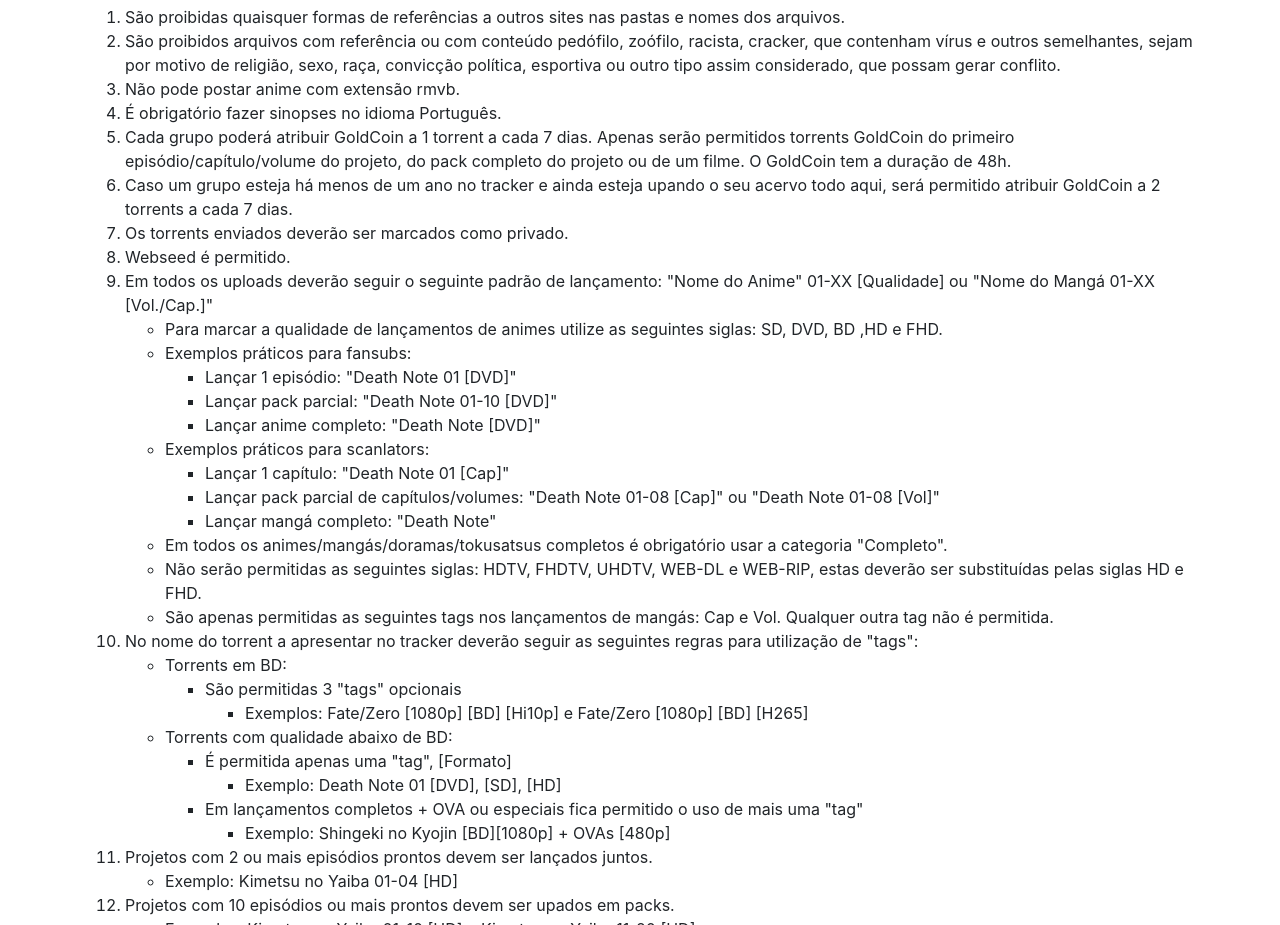
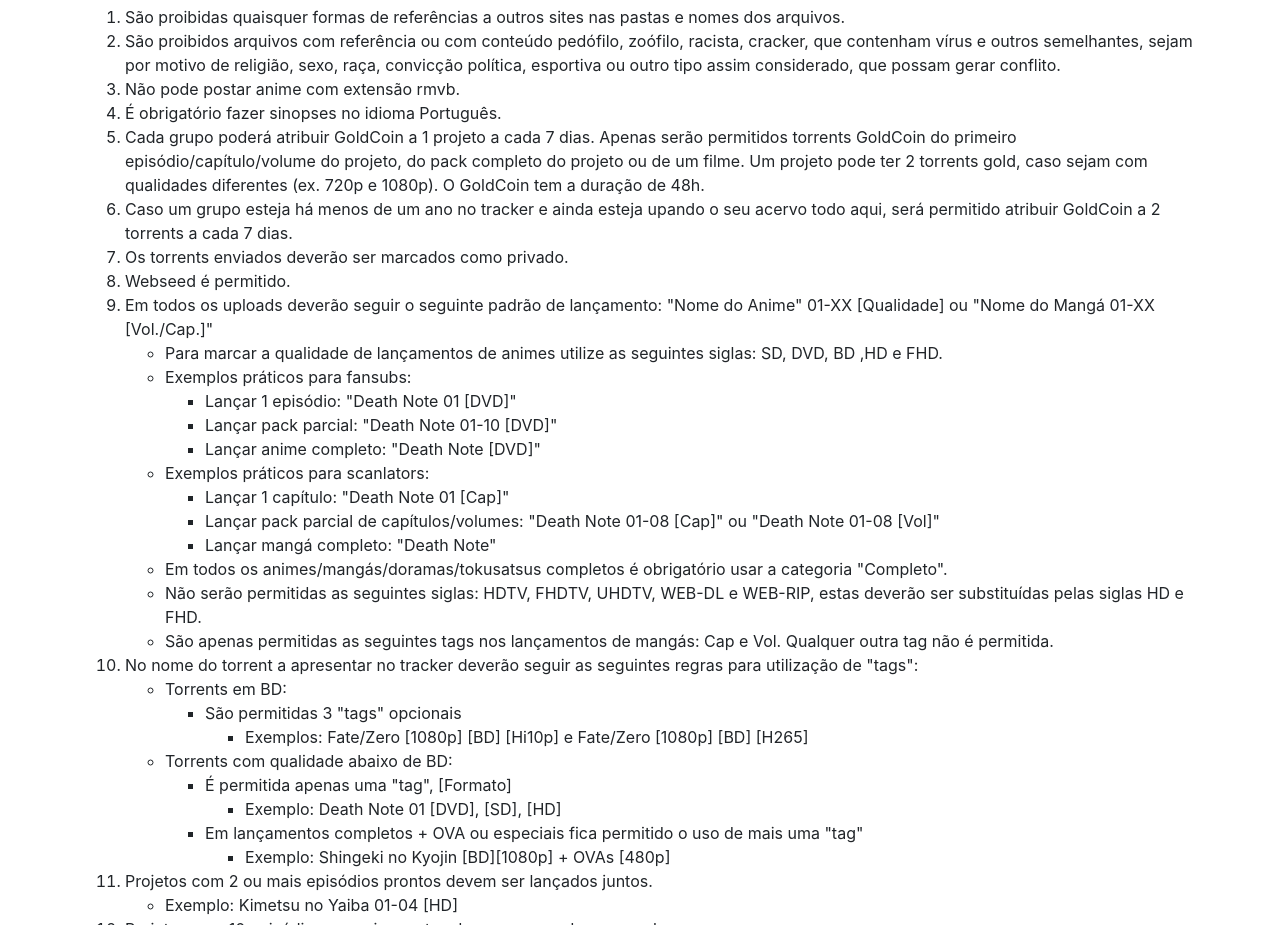
Before and after one commit to kitamuramms/kitamuramms.github.io, a plain HTML site: page index.html in a window 1280 px wide. Shown: the part 4413-5338 px from the top of the page. Drawn offline with nearby package versions, Linux system fonts and the light colour scheme.

Commit message:
Update gold torrents quality allowed

```diff
--- a/index.html
+++ b/index.html
@@ -380,10 +380,10 @@
                     outro tipo assim considerado, que possam gerar conflito.</li>
                 <li>Não pode postar anime com extensão rmvb.</li>
                 <li>É obrigatório fazer sinopses no idioma Português.</li>
-                <li>Cada grupo poderá atribuir GoldCoin a 1 torrent a cada 7 dias. Apenas serão permitidos torrents
+                <li>Cada grupo poderá atribuir GoldCoin a 1 projeto a cada 7 dias. Apenas serão permitidos torrents
                     GoldCoin do primeiro episódio/capítulo/volume do projeto, do pack completo do projeto ou de um
-                    filme. O
-                    GoldCoin tem a duração de 48h.</li>
+                    filme. Um projeto pode ter 2 torrents gold, caso sejam com qualidades diferentes (ex. 720p e 1080p).
+                    O GoldCoin tem a duração de 48h.</li>
                 <li>Caso um grupo esteja há menos de um ano no tracker e ainda esteja upando o seu acervo todo aqui,
                     será permitido atribuir GoldCoin a 2 torrents a cada 7 dias.</li>
                 <li>Os torrents enviados deverão ser marcados como privado.</li>
```
